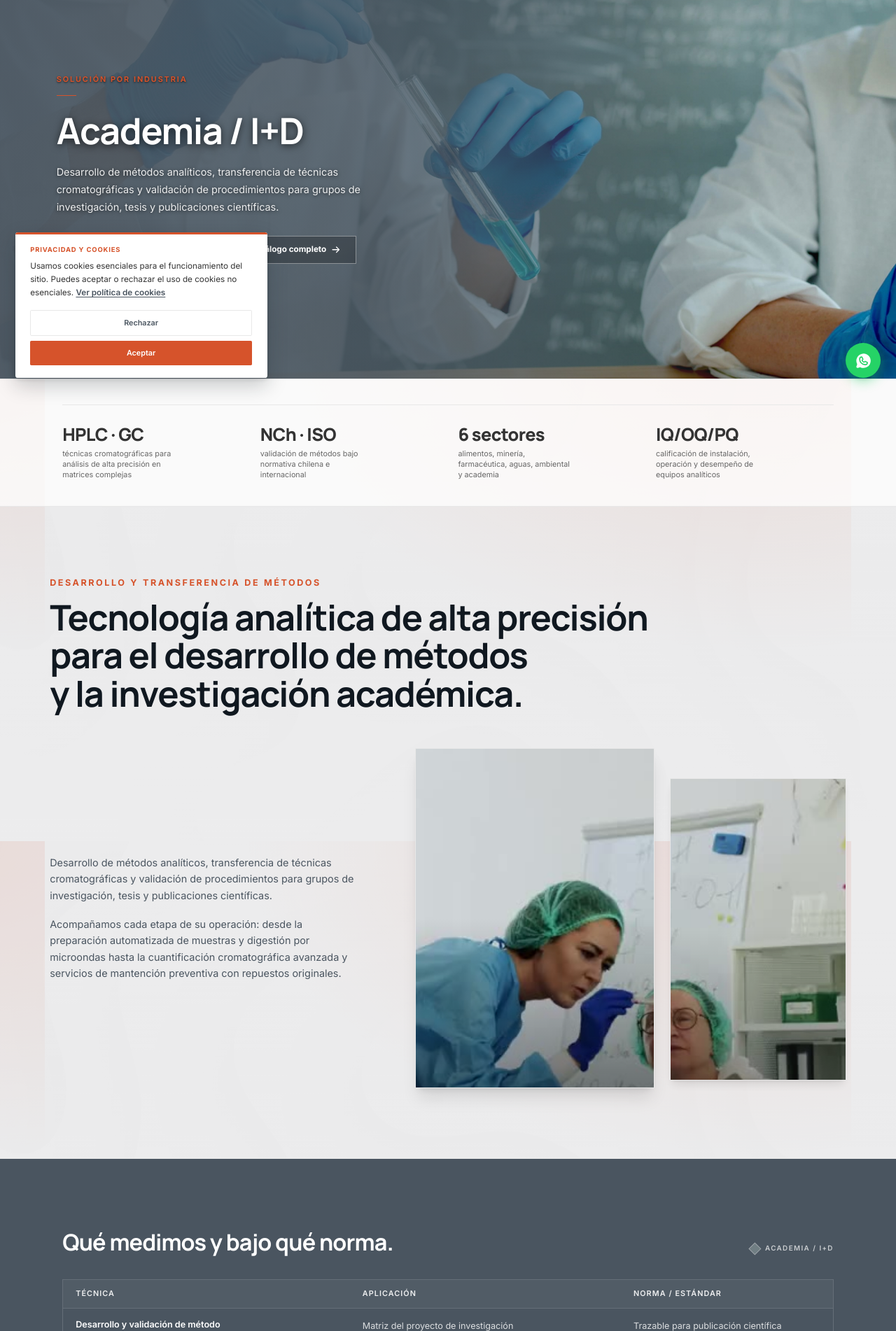
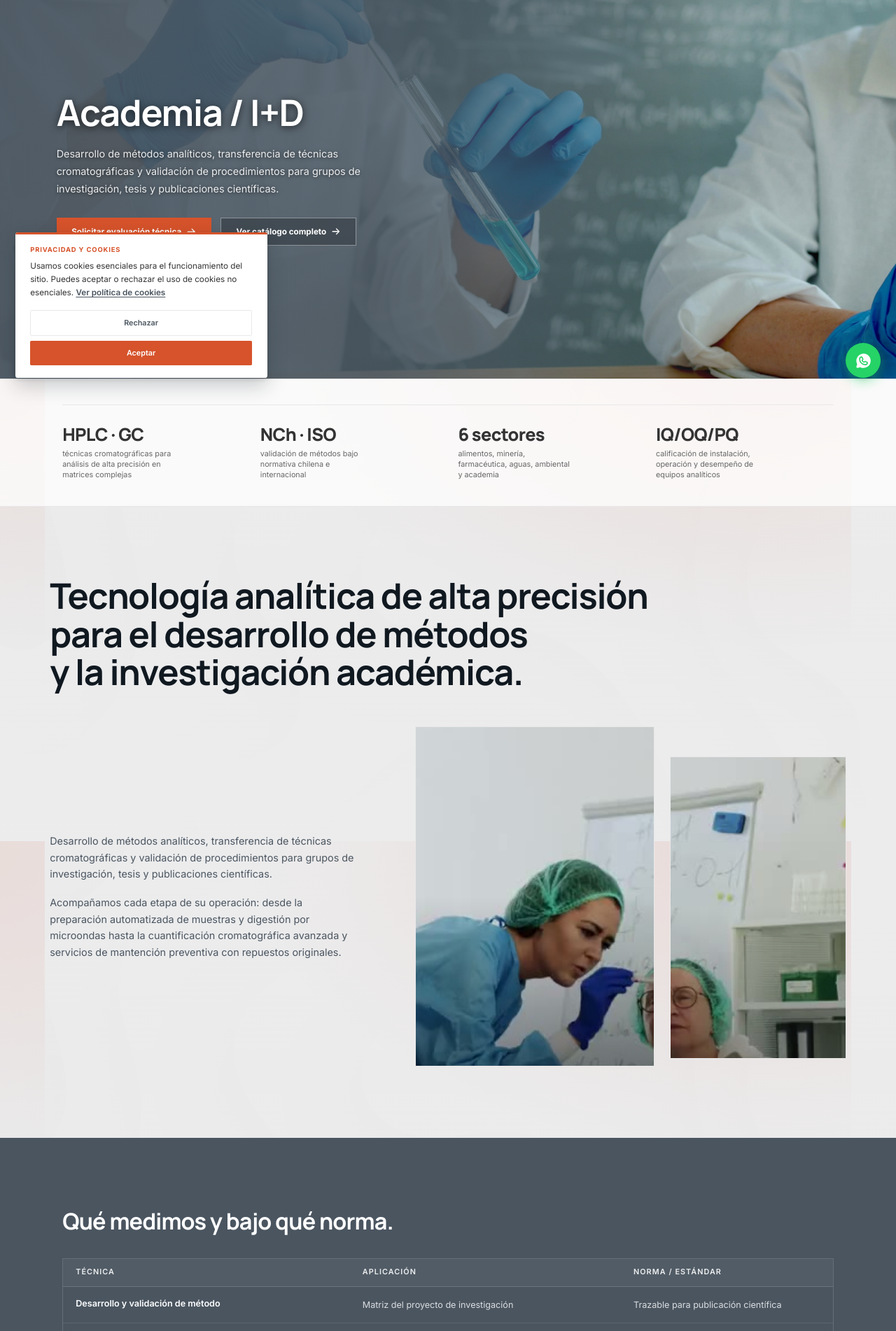
Before and after one commit to delcarpiohub/LandingPage, a Next.js app: page /soluciones/academia-id in a window 1280 px wide. Shown: the part 238-2140 px from the top of the page at 70% size. Built offline with nearby package versions, Linux system fonts and the light colour scheme.

Commit message:
Elimina sobretextos y marcas decorativas en paginas de industria (pase minimalista)

```diff
--- a/src/components/solutions/solution-editorial-page.tsx
+++ b/src/components/solutions/solution-editorial-page.tsx
@@ -56,69 +56,43 @@ function productHref(product: Product) {
   return `/productos/${product.slug ?? product.id}`;
 }
 
-// Contenido de la sección "Contexto Industrial" (eyebrow + titular + foto de
+// Contenido de la sección "Contexto Industrial" (titular + foto de
 // respaldo), uno por industria — mismo mapeo de fotos reales que ya usan
 // `soluciones/page.tsx` e `industry-tabs.tsx` (público en public/fotos/industrias/).
 // Titulares derivados 1:1 de `industry.detail` en site.ts, sin frases de
-// marketing nuevas (ver DESIGN.md, Don't).
-const industryContext: Record<
-  string,
-  { eyebrow: string; headline: string; photo: string }
-> = {
+// marketing nuevas (ver DESIGN.md, Don't). Sin eyebrow — el titular solo
+// alcanza (ver DESIGN.md Sección 13, feedback directo del cliente).
+const industryContext: Record<string, { headline: string; photo: string }> = {
   alimentos: {
-    eyebrow: "Control de Calidad e Inocuidad",
     headline:
       "Tecnología analítica de alta precisión para el control y la inocuidad alimentaria.",
     photo: "/fotos/industrias/alimentos-analisis-flujo-laminar.jpg",
   },
   mineria: {
-    eyebrow: "Control de Proceso y Reactivos",
     headline:
       "Tecnología analítica de alta precisión para el control de cianuro, metales y efluentes de proceso minero.",
     photo: "/fotos/industrias/mineria.jpg",
   },
   farmaceutica: {
-    eyebrow: "Validación y Registro Sanitario",
     headline:
       "Tecnología analítica de alta precisión para la validación de métodos y el registro sanitario farmacéutico.",
     photo: "/fotos/industrias/farmaceutica.jpg",
   },
   aguas: {
-    eyebrow: "Cumplimiento Normativo de Aguas",
     headline:
       "Tecnología analítica de alta precisión para el cumplimiento de NCh 409 y el control de calidad del agua.",
     photo: "/fotos/laboratorio-frascos-procesos.jpg",
   },
   ambiental: {
-    eyebrow: "Monitoreo y Línea de Base Ambiental",
     headline:
       "Tecnología analítica de alta precisión para el monitoreo ambiental y la caracterización de suelos y emisiones.",
     photo: "/fotos/industrias/ambiente.jpg",
   },
   "academia-id": {
-    eyebrow: "Desarrollo y Transferencia de Métodos",
     headline:
       "Tecnología analítica de alta precisión para el desarrollo de métodos y la investigación académica.",
     photo: "/fotos/industrias/academia-id.jpg",
   },
-};
-
-// Acento decorativo por industria — nunca color de acción (eso sigue siendo
-// terracota en toda la página, sin excepción). Solo 3 industrias tienen un
-// color de sector real y documentado en tailwind.config (alimentos=amarillo,
-// aguas/ambiental=verde); mineria/farmaceutica/academia-id usan `secondary`
-// (gris neutro ya existente en el sistema) en vez de inventar un color
-// nuevo — decisión confirmada con el cliente (2026-08-17, ver DESIGN.md
-// Sección 9). Se usa solo como marca puntual (punto, filete corto) con un
-// borde oscuro propio, nunca como color de texto corrido, para no romper
-// contraste con el amarillo.
-const industryAccent: Record<string, string> = {
-  alimentos: "#FBE369",
-  aguas: "#53843A",
-  ambiental: "#53843A",
-  mineria: "#707E83",
-  farmaceutica: "#707E83",
-  "academia-id": "#707E83",
 };
 
 function selectDistinctProducts(products: Product[]) {
@@ -182,7 +156,6 @@ export function SolutionEditorialPage({
   const isDarkHero = config.heroTone === "dark";
   const context = industryContext[industry.slug] ?? industryContext.alimentos;
   const content = solutionContent[industry.slug];
-  const accent = industryAccent[industry.slug] ?? industryAccent.mineria;
 
   return (
     <div className="min-h-dvh bg-[#F4F4F4]/70 text-[var(--foreground)]">
@@ -212,7 +185,6 @@ export function SolutionEditorialPage({
 
         {config.heroVariant === "immersive" && config.media ? (
           <SolutionImmersiveHero
-            eyebrow="Solución por industria"
             title={industry.name}
             description={industry.detail}
             media={config.media}
@@ -278,12 +250,9 @@ export function SolutionEditorialPage({
         {/* Sección de Contexto Industrial & Propuesta de Valor — Diseño publicitario y fotos ampliadas */}
         <section className="border-b border-[var(--border)] bg-[var(--secondary)]/5 py-16 sm:py-20 md:py-24 lg:py-28 overflow-hidden">
           <div className="mx-auto max-w-[1360px] px-5 sm:px-8 lg:px-12">
-            {/* Header superior: Subtítulo terracota + Titular directo y publicitario */}
+            {/* Header superior: titular directo, sin sobretexto */}
             <SolutionReveal>
-              <p className="font-mono text-xs font-bold uppercase tracking-[0.2em] text-[#D6532B] sm:text-sm">
-                {context.eyebrow}
-              </p>
-              <h2 className="mt-3.5 font-display text-[32px] sm:text-[42px] md:text-[50px] lg:text-[56px] font-black leading-[1.04] tracking-tight text-[#101820] max-w-5xl">
+              <h2 className="font-display text-[32px] sm:text-[42px] md:text-[50px] lg:text-[56px] font-black leading-[1.04] tracking-tight text-[#101820] max-w-5xl">
                 {context.headline}
               </h2>
             </SolutionReveal>
@@ -303,7 +272,7 @@ export function SolutionEditorialPage({
               {/* Columna Derecha (Composición de Fotografías Ampliadas con Continuidad Panorámica) */}
               <SolutionReveal className="lg:col-span-7 flex items-start gap-4 sm:gap-6 justify-center lg:justify-end" delay={0.06}>
                 {/* Panel 1 (Principal Ampliado — Esquinas Cuadradas) */}
-                <div className="relative w-[240px] sm:w-[300px] md:w-[350px] lg:w-[380px] h-[380px] sm:h-[460px] md:h-[510px] lg:h-[540px] rounded-none overflow-hidden shadow-xl border border-[var(--border)] shrink-0 bg-[#101820]">
+                <div className="relative w-[240px] sm:w-[300px] md:w-[350px] lg:w-[380px] h-[380px] sm:h-[460px] md:h-[510px] lg:h-[540px] rounded-none overflow-hidden border border-[var(--border)] shrink-0 bg-[#101820]">
                   <div className="absolute top-0 left-0 h-full w-[440px] sm:w-[550px] md:w-[640px] lg:w-[690px]">
                     <Image
                       src={context.photo}
@@ -318,7 +287,7 @@ export function SolutionEditorialPage({
                 </div>
 
                 {/* Panel 2 (Secundario Ampliado con continuidad de la misma imagen — Esquinas Cuadradas) */}
-                <div className="relative w-[170px] sm:w-[220px] md:w-[260px] lg:w-[280px] h-[330px] sm:h-[400px] md:h-[450px] lg:h-[480px] rounded-none overflow-hidden shadow-lg border border-[var(--border)] shrink-0 mt-8 sm:mt-12 opacity-95 bg-[#101820]">
+                <div className="relative w-[170px] sm:w-[220px] md:w-[260px] lg:w-[280px] h-[330px] sm:h-[400px] md:h-[450px] lg:h-[480px] rounded-none overflow-hidden border border-[var(--border)] shrink-0 mt-8 sm:mt-12 opacity-95 bg-[#101820]">
                   <div className="absolute top-[-32px] sm:top-[-48px] left-[-256px] sm:left-[-324px] md:left-[-374px] lg:left-[-404px] h-[380px] sm:h-[460px] md:h-[510px] lg:h-[540px] w-[440px] sm:w-[550px] md:w-[640px] lg:w-[690px]">
                     <Image
                       src={context.photo}
@@ -339,20 +308,9 @@ export function SolutionEditorialPage({
           <section className="border-b border-[var(--border)] bg-[var(--nav-bg)]">
             <div className="mx-auto max-w-[1320px] px-5 py-16 sm:px-8 lg:px-12 lg:py-28">
               <SolutionReveal>
-                <div className="flex flex-wrap items-end justify-between gap-6">
-                  <h2 className="max-w-2xl text-3xl leading-[1.03] text-white sm:text-4xl">
-                    Qué medimos y bajo qué norma.
-                  </h2>
-                  <div aria-hidden="true" className="flex shrink-0 items-center gap-2.5">
-                    <span
-                      className="size-3 rotate-45 ring-1 ring-white/50"
-                      style={{ backgroundColor: accent }}
-                    />
-                    <span className="font-mono text-[11px] font-semibold uppercase tracking-[0.14em] text-white/70">
-                      {industry.name}
-                    </span>
-                  </div>
-                </div>
+                <h2 className="max-w-2xl text-3xl leading-[1.03] text-white sm:text-4xl">
+                  Qué medimos y bajo qué norma.
+                </h2>
               </SolutionReveal>
 
               <SolutionMethods rows={content.methods} />
@@ -377,10 +335,7 @@ export function SolutionEditorialPage({
           <section className="border-b border-[var(--border)] bg-[var(--secondary)]/5">
             <div className="mx-auto grid max-w-[1320px] gap-10 px-5 py-16 sm:px-8 lg:grid-cols-12 lg:gap-12 lg:px-12 lg:py-28">
               <SolutionReveal className="lg:col-span-4">
-                <p className="text-xs font-semibold uppercase tracking-[0.12em] text-[var(--primary)]">
-                  Servicios aplicables
-                </p>
-                <h2 className="mt-5 max-w-sm text-3xl leading-[1.03] text-[var(--foreground)] sm:text-4xl">
+                <h2 className="max-w-sm text-3xl leading-[1.03] text-[var(--foreground)] sm:text-4xl">
                   Capacidades confirmadas para esta industria.
                 </h2>
               </SolutionReveal>
@@ -422,11 +377,8 @@ export function SolutionEditorialPage({
             <SolutionReveal>
               <div className="flex flex-wrap items-end justify-between gap-6">
                 <div>
-                  <p className="text-xs font-semibold uppercase tracking-[0.12em] text-[var(--primary)]">
-                    Equipamiento y consumibles
-                  </p>
-                  <h2 className="mt-5 max-w-2xl text-3xl leading-[1.03] text-[var(--foreground)] sm:text-4xl">
-                    Selección para {industry.name.toLowerCase()}.
+                  <h2 className="max-w-2xl text-3xl leading-[1.03] text-[var(--foreground)] sm:text-4xl">
+                    Equipamiento y consumibles para {industry.name.toLowerCase()}.
                   </h2>
                 </div>
                 {primaryCategory && (
@@ -536,11 +488,8 @@ export function SolutionEditorialPage({
           <section className="border-b border-[var(--border)] bg-white/70">
             <div className="mx-auto max-w-[1320px] px-5 py-16 sm:px-8 lg:px-12 lg:py-28">
               <SolutionReveal>
-                <p className="text-xs font-semibold uppercase tracking-[0.12em] text-[var(--primary)]">
-                  Preguntas frecuentes
-                </p>
-                <h2 className="mt-5 max-w-2xl text-3xl leading-[1.03] text-[var(--foreground)] sm:text-4xl">
-                  Antes de escribirnos.
+                <h2 className="max-w-2xl text-3xl leading-[1.03] text-[var(--foreground)] sm:text-4xl">
+                  Preguntas frecuentes.
                 </h2>
               </SolutionReveal>
               <SolutionFaq items={content.faqs} />
@@ -603,9 +552,6 @@ export function SolutionEditorialPage({
 
           <div className="relative z-10 mx-auto max-w-[1600px] px-4 sm:px-6 lg:px-10 flex flex-col md:flex-row items-center justify-between gap-8">
             <div className="max-w-2xl">
-              <p className="text-[11px] font-mono font-bold uppercase tracking-[0.22em] text-[#D6532B] mb-2">
-                Consulta Técnica
-              </p>
               <h3 className="text-2xl font-extrabold tracking-tight text-[#F5F5F5] sm:text-3xl leading-tight">
                 Cuéntenos qué necesita analizar.
               </h3>
--- a/src/components/solutions/solution-immersive-hero.tsx
+++ b/src/components/solutions/solution-immersive-hero.tsx
@@ -5,7 +5,6 @@ import Link from "next/link";
 import { SolutionReveal } from "./solution-reveal";
 
 type SolutionImmersiveHeroProps = {
-  eyebrow: string;
   title: string;
   description: string;
   media: {
@@ -31,7 +30,6 @@ type SolutionImmersiveHeroProps = {
 // industrias. Ver src/content/solution-pages.ts (heroVariant) para el
 // interruptor y solution-editorial-page.tsx para dónde se monta.
 export function SolutionImmersiveHero({
-  eyebrow,
   title,
   description,
   media,
@@ -51,13 +49,7 @@ export function SolutionImmersiveHero({
       >
         <div className="max-w-[540px] sm:max-w-[600px] md:max-w-[640px] lg:max-w-[680px] md:pl-[clamp(2.5rem,7vw,6.5rem)] md:pr-8 md:py-10">
           <SolutionReveal>
-            <p
-              className="text-xs font-mono font-bold uppercase tracking-[0.18em] text-[#D6532B] [text-shadow:0_1px_3px_rgba(0,0,0,0.7)]"
-            >
-              {eyebrow}
-            </p>
-            <span className="mt-4 block h-px w-8 bg-[#D6532B]" aria-hidden />
-            <h1 className="mt-6 text-[clamp(2.4rem,4.5vw,4.2rem)] font-extrabold leading-[1.03] text-white [text-shadow:0_2px_12px_rgba(0,0,0,0.65)]">
+            <h1 className="text-[clamp(2.4rem,4.5vw,4.2rem)] font-extrabold leading-[1.03] text-white [text-shadow:0_2px_12px_rgba(0,0,0,0.65)]">
               {title}
             </h1>
             <p className="mt-5 text-[15px] leading-relaxed text-white/90 sm:text-base sm:leading-7 [text-shadow:0_1px_6px_rgba(0,0,0,0.6)]">
```
